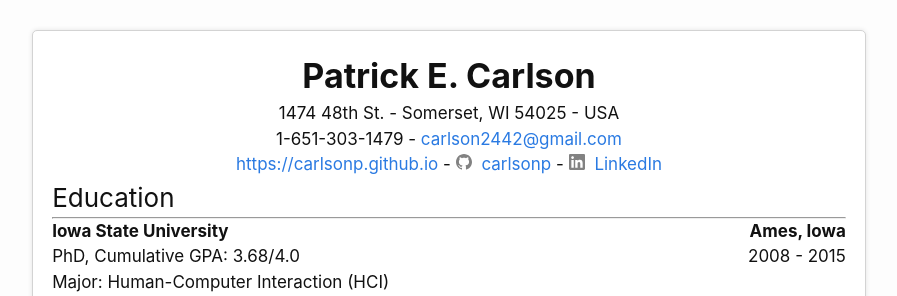
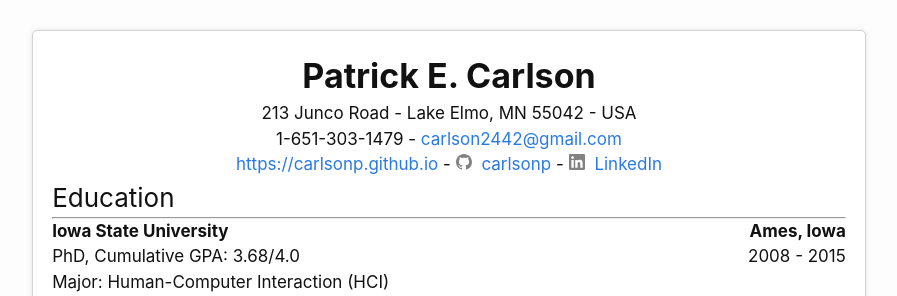
Before and after one commit to carlsonp/carlsonp.github.io, a Jekyll site: the page built from resume.md, in a window 1280 px wide. Shown: the top 296 px of the page, without its empty margins (191-1088 px from the left). Built offline with Jekyll 4.4.1, drawn with Linux system fonts in a browser that asks for light colours.

Commit message:
updated address

```diff
--- a/_data/contact.json
+++ b/_data/contact.json
@@ -1,9 +1,9 @@
 {
     "name": "Patrick E. Carlson",
-    "address_street": "1474 48th St.",
-    "address_city": "Somerset",
-    "address_state": "WI",
-    "address_zip": "54025",
+    "address_street": "213 Junco Road",
+    "address_city": "Lake Elmo",
+    "address_state": "MN",
+    "address_zip": "55042",
     "country": "USA",
     "phone": "1-651-303-1479",
     "email": "carlson2442@gmail.com",
```
